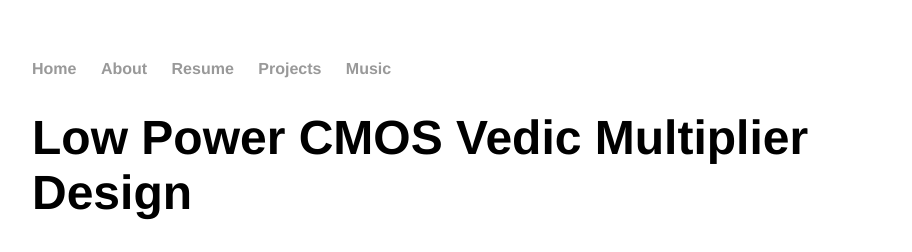
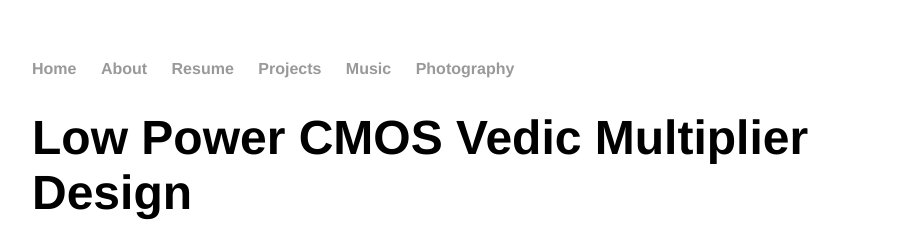
Before and after one commit to zackfravel/zackfravel.github.io, a Jekyll site: the page built from _posts/2017-05-02-Vedic-Multiplier.md, in a window 1280 px wide. Shown: the top 252 px of the page, without its empty margins (160-1072 px from the left). Built offline with Jekyll 4.4.1, drawn with Linux system fonts in a browser that asks for light colours.

Commit message:
Update default.html

```diff
--- a/_layouts/default.html
+++ b/_layouts/default.html
@@ -13,6 +13,7 @@
 	        		<li><a href="/assets/pdf/resume.pdf" target="_blank">Resume</a></li>
 	        		<li><a href="/projects/">Projects</a></li>
 				<li><a href="https://zackfravel.bandcamp.com/" target="_blank">Music</a></li>
+				<li><a hred="https://www.flickr.com/photos/155170425@N08/albums" target="_blank">Photography</a></li>
 	    		</ul>
 			</nav>
 			<div class="container">
```
